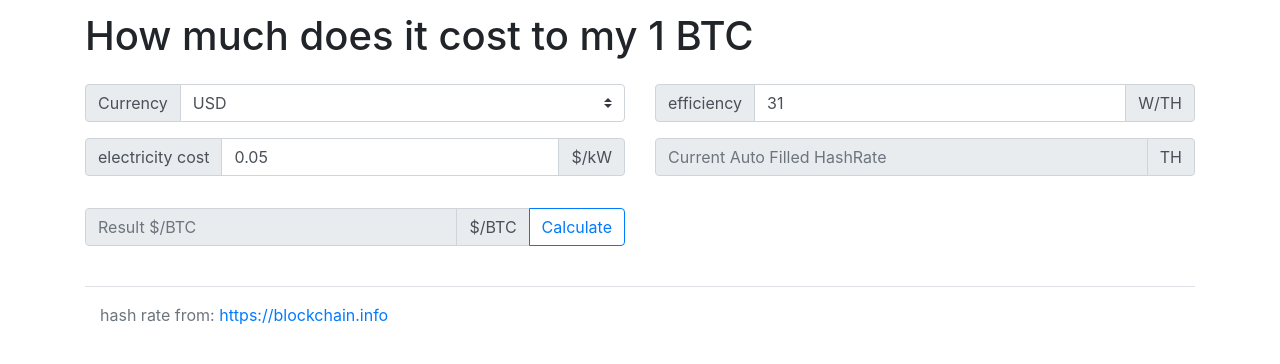
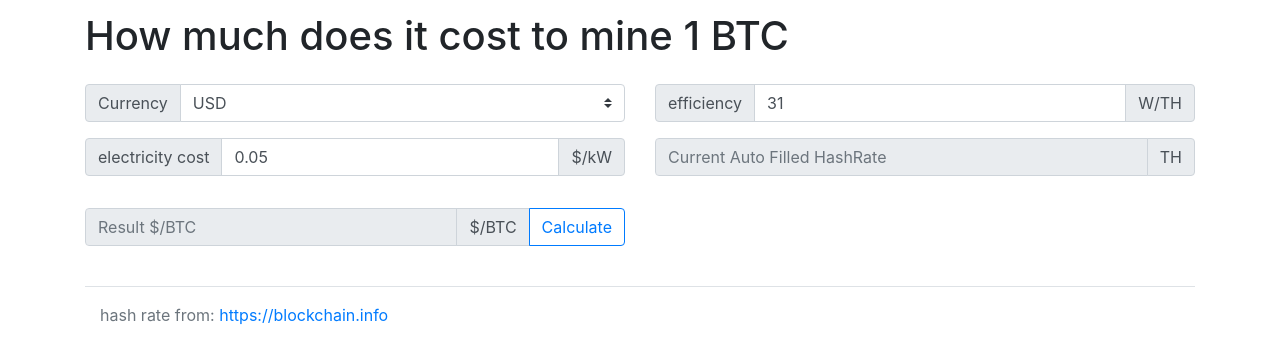
Before and after one commit to phadtrapong/BTC-Mining-Profit, a website: page index.html in a window 1280 px wide. Drawn offline with nearby package versions, Linux system fonts and the light colour scheme; a web font is replaced by a local one.

Commit message:
change header

```diff
--- a/index.html
+++ b/index.html
@@ -14,7 +14,7 @@
 <body>
   <div class="container">
     <div class="header">
-        <h1>How much does it cost to my 1 BTC</h1>
+        <h1>How much does it cost to mine 1 BTC</h1>
     </div>
     <div class="row mt-6">
         <div class="col-sm-6 mt-3">
```
